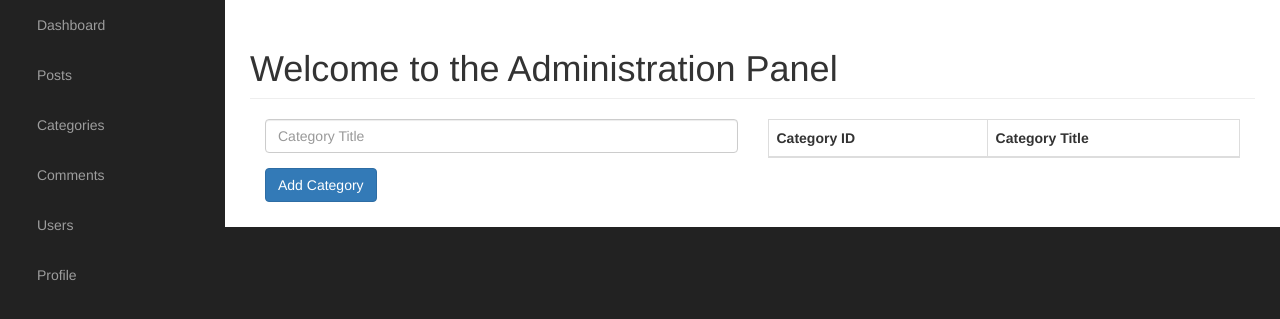
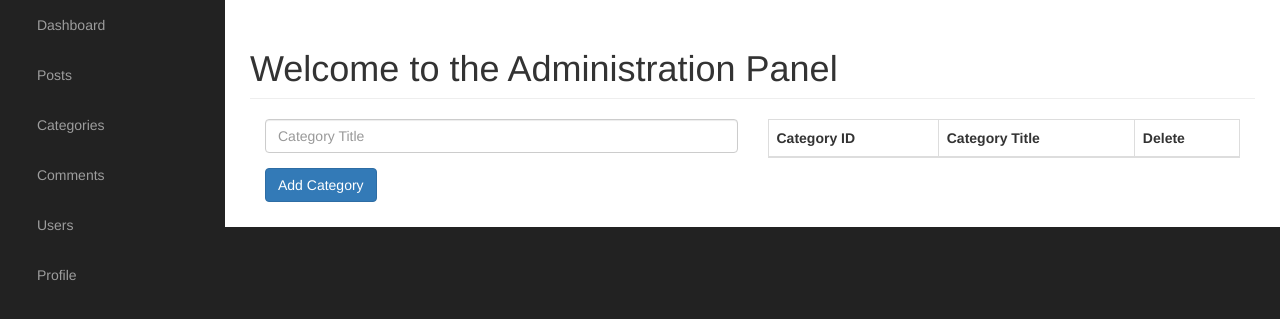
Before and after one commit to marierabill/ic_blogger, a PHP site: page /admin/categories.php in a window 1280 px wide. Shown: the part 51-370 px from the top of the page. Run offline with PHP 8.4, Linux system fonts and the light colour scheme; data that the repository does not hold is empty; some web fonts are replaced.

Commit message:
Update categories.php

```diff
--- a/admin/categories.php
+++ b/admin/categories.php
@@ -33,6 +33,7 @@
 						<thead>
 							<th>Category ID</th>
 							<th>Category Title</th>
+							<th>Delete</th>
 						</thead>
 						<tbody>
 							<?php show_category();?>
```
